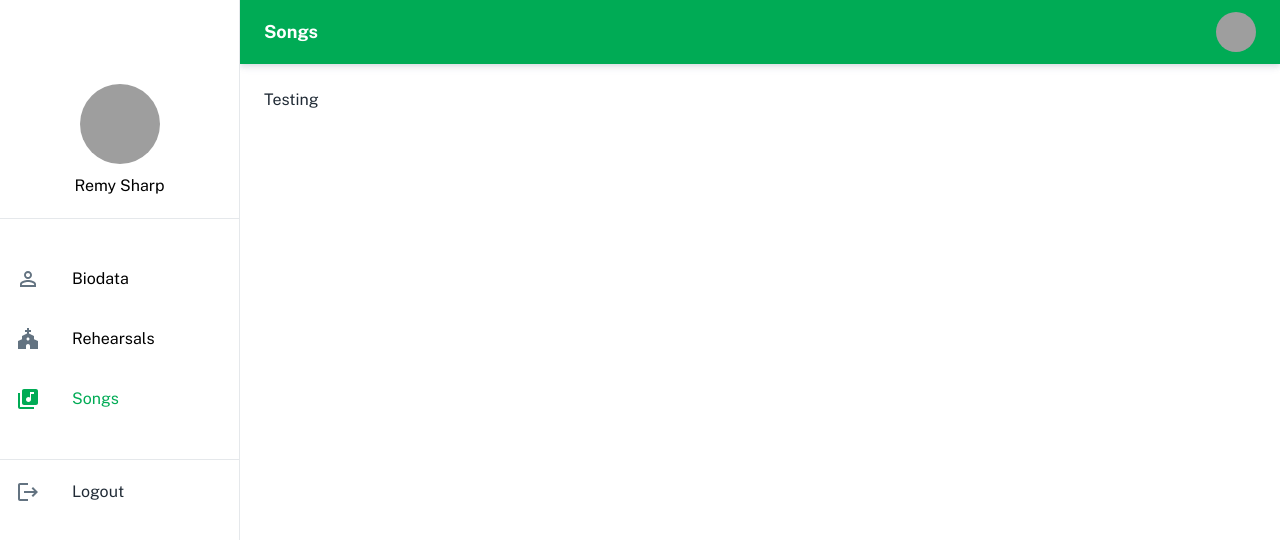
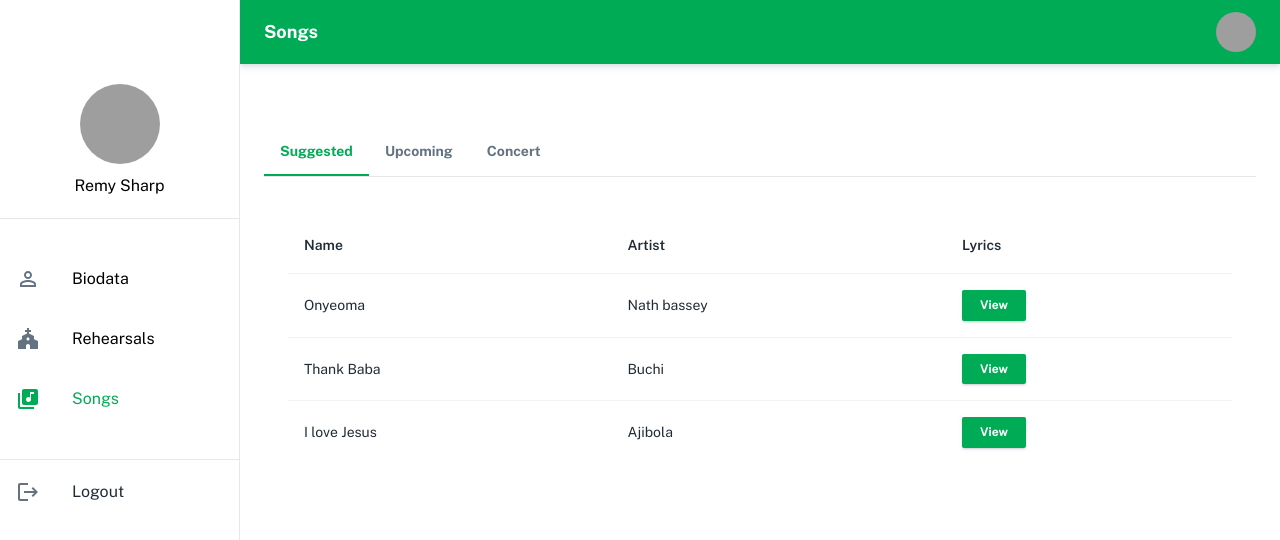
Before and after one commit to jbrit/choir-frontend, a Next.js app: page /dashboard/songs in a window 1280 px wide. Shown: the top 540 px of the page. Built offline with nearby package versions, Linux system fonts and the light colour scheme; grey boxes are pictures that could not be loaded.

Commit message:
feat : build song page

```diff
--- a/pages/dashboard/songs.tsx
+++ b/pages/dashboard/songs.tsx
@@ -1,6 +1,27 @@
 import type { NextPage } from "next";
 import Head from "next/head";
+import BasicTabs from "../../components/BasicTab";
 import ResponsiveDrawer from "../../components/ResponsiveDrawer";
+import SongsDataTable from "../../components/SongsDataTable";
+import { createSongData } from "../../utils";
+
+const rowsSuggested = [
+  createSongData('Onyeoma', "Nath bassey", "Lorem ipsum dolor sit amet, consectetur adipisicing elit. Porro esse totam recusandae debitis, repudiandae dignissimos illum quae possimus illo fugit sunt itaque ducimus ullam fuga culpa quam quibusdam cumque earum unde quas. Doloremque unde voluptates, sapiente vitae molestiae iusto laboriosam!"),
+  createSongData('Thank Baba', "Buchi", "Lorem ipsum dolor sit amet, consectetur adipisicing elit. Porro esse totam recusandae debitis, repudiandae dignissimos illum quae possimus illo fugit sunt itaque ducimus ullam fuga culpa quam quibusdam cumque earum unde quas. Doloremque unde voluptates, sapiente vitae molestiae iusto laboriosam!"),
+  createSongData('I love Jesus', "Ajibola", "Lorem ipsum dolor sit amet, consectetur adipisicing elit. Porro esse totam recusandae debitis, repudiandae dignissimos illum quae possimus illo fugit sunt itaque ducimus ullam fuga culpa quam quibusdam cumque earum unde quas. Doloremque unde voluptates, sapiente vitae molestiae iusto laboriosam!"),
+];
+
+const rowsUpcoming = [
+  createSongData('God is good', "Grace", "Lorem ipsum dolor sit amet, consectetur adipisicing elit. Porro esse totam recusandae debitis, repudiandae dignissimos illum quae possimus illo fugit sunt itaque ducimus ullam fuga culpa quam quibusdam cumque earum unde quas. Doloremque unde voluptates, sapiente vitae molestiae iusto laboriosam!"),
+];
+
+const rowsConcert = [
+  createSongData('Narekele', "Tim Godfrey", "Lorem ipsum dolor sit amet, consectetur adipisicing elit. Porro esse totam recusandae debitis, repudiandae dignissimos illum quae possimus illo fugit sunt itaque ducimus ullam fuga culpa quam quibusdam cumque earum unde quas. Doloremque unde voluptates, sapiente vitae molestiae iusto laboriosam!"),
+  createSongData('Intentiona;', "Travis Greene", "Lorem ipsum dolor sit amet, consectetur adipisicing elit. Porro esse totam recusandae debitis, repudiandae dignissimos illum quae possimus illo fugit sunt itaque ducimus ullam fuga culpa quam quibusdam cumque earum unde quas. Doloremque unde voluptates, sapiente vitae molestiae iusto laboriosam!"),
+];
+
+const labelValues = ["Suggested", "Upcoming", "Concert"]
+const tabContents = [<SongsDataTable rows={rowsSuggested} key={0.2}/>, <SongsDataTable rows={rowsUpcoming}  key={0.6}/>, <SongsDataTable rows={rowsConcert}  key={0.8}/>]
 
 const Songs: NextPage = () => {
   return (
@@ -11,7 +32,7 @@ const Songs: NextPage = () => {
         <link rel="icon" href="/favicon.ico" />
       </Head>
       <ResponsiveDrawer page="Songs">
-        Testing
+        <BasicTabs tabContents={tabContents} labelValues={labelValues} />
       </ResponsiveDrawer>
     </div>
   );
```
